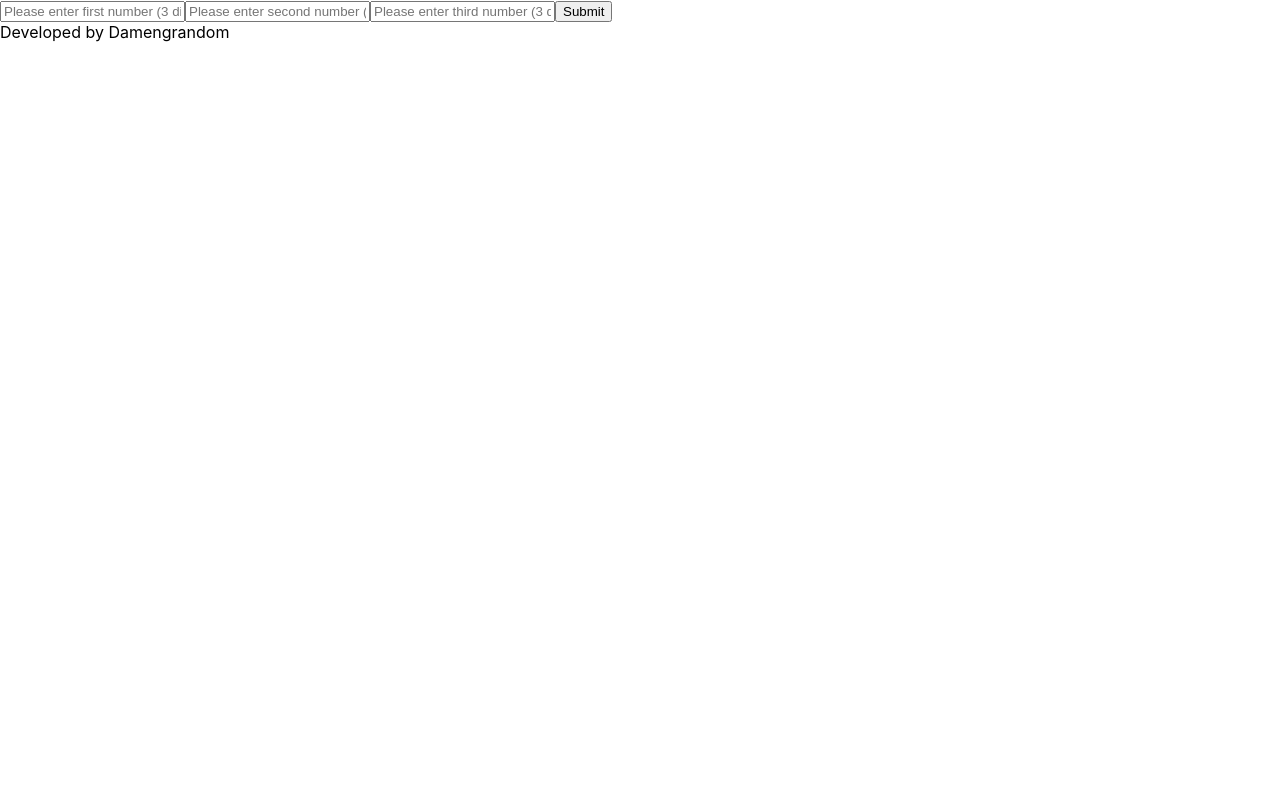
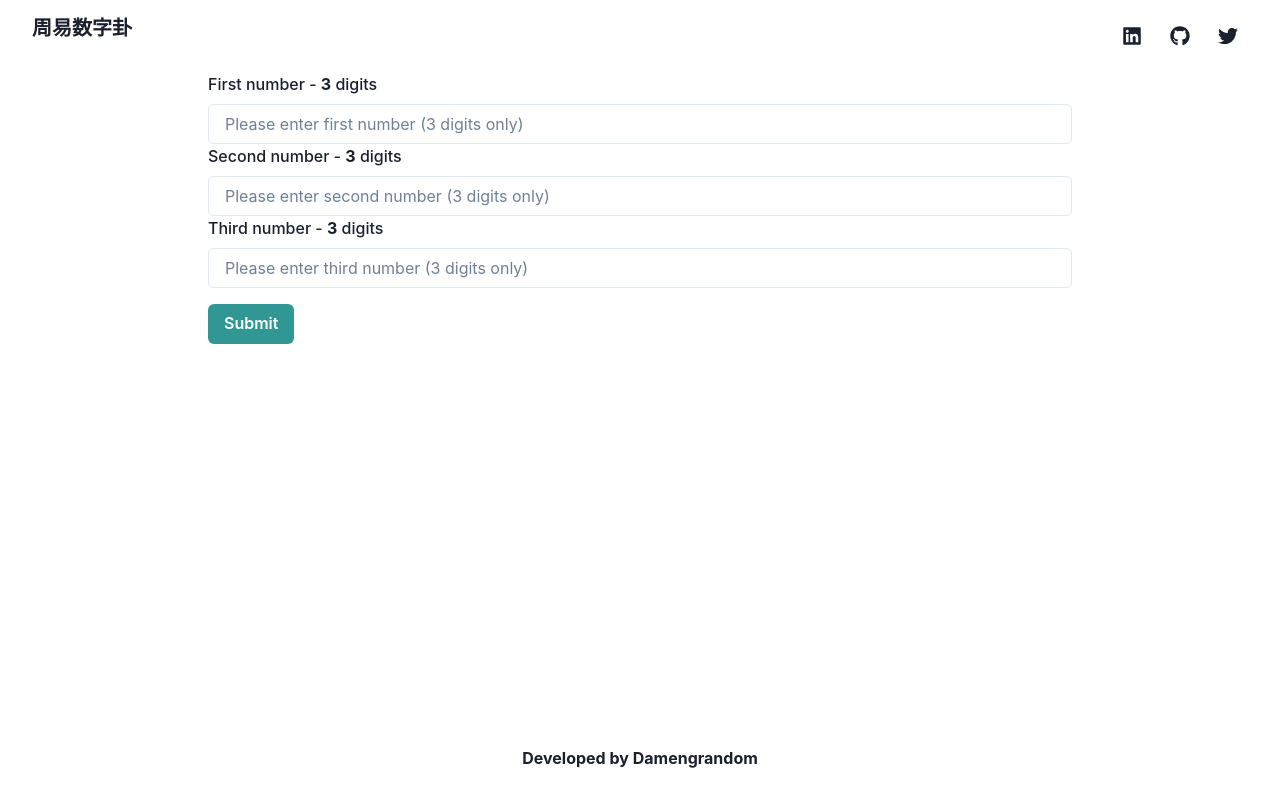
Before and after one commit to DamengRandom/number-div, a Next.js app: page / in a window 1280 px wide. Built offline with nearby package versions, Linux system fonts and the light colour scheme.

Commit message:
enhance ui form and layout

```diff
--- a/package.json
+++ b/package.json
@@ -17,6 +17,7 @@
     "react": "18.2.0",
     "react-dom": "18.2.0",
     "react-hook-form": "^7.41.5",
+    "react-icons": "^4.7.1",
     "react-query": "^3.39.2",
     "redis-om": "^0.3.6"
   },
--- a/pages/_app.js
+++ b/pages/_app.js
@@ -1,7 +1,14 @@
-import '../styles/globals.css'
+import "../styles/globals.css";
+import * as React from "react";
+// 1. import `ChakraProvider` component
+import { ChakraProvider } from "@chakra-ui/react";
 
 function MyApp({ Component, pageProps }) {
-  return <Component {...pageProps} />
+  return (
+    <ChakraProvider>
+      <Component {...pageProps} />
+    </ChakraProvider>
+  );
 }
 
-export default MyApp
+export default MyApp;
--- a/pages/api/data.js
+++ /dev/null
@@ -1,38 +0,0 @@
-const baGua = [
-  {
-    id: 1,
-    name: "qian",
-  },
-  {
-    id: 2,
-    name: "ze",
-  },
-  {
-    id: 3,
-    name: "li",
-  },
-  {
-    id: 4,
-    name: "zhen",
-  },
-  {
-    id: 5,
-    name: "xun",
-  },
-  {
-    id: 6,
-    name: "kan",
-  },
-  {
-    id: 7,
-    name: "gen",
-  },
-  {
-    id: 8,
-    name: "kun",
-  },
-];
-
-export default function handler(req, res) {
-  res.status(200).json({ result: baGua });
-}
--- a/pages/index.js
+++ b/pages/index.js
@@ -1,12 +1,26 @@
 import Head from "next/head";
 import { useState } from "react";
+import {
+  Box,
+  Button,
+  ButtonGroup,
+  Container,
+  Flex,
+  FormControl,
+  FormLabel,
+  FormErrorMessage,
+  Heading,
+  IconButton,
+  Input,
+  Spacer,
+} from "@chakra-ui/react";
+import { FaGithub, FaLinkedin, FaTwitter } from "react-icons/fa";
 import { useForm } from "react-hook-form";
 import {
   convertToGua,
   convertToYao,
   allGuas,
   allYaos,
-  // answer,
   answers,
 } from "../utils/helpers";
 
@@ -29,7 +43,11 @@ function request(data, setOutput) {
 
 export default function Home() {
   const [output, setOutput] = useState({});
-  const { register, handleSubmit } = useForm();
+  const {
+    register,
+    formState: { errors, isSubmitting },
+    handleSubmit,
+  } = useForm();
   // Concept: enter 3 3-digits numbers, make calculation, get result
 
   return (
@@ -43,7 +61,38 @@ export default function Home() {
         <link rel="icon" href="/favicon.ico" />
       </Head>
 
-      <main>
+      <main className="main">
+        <Flex px={8} py={4}>
+          <Box>
+            <Heading as="h3" size="md">
+              周易数字卦
+            </Heading>
+          </Box>
+          <Spacer />
+          <Box>
+            <ButtonGroup variant="ghost">
+              <IconButton
+                as="a"
+                href="#"
+                aria-label="LinkedIn"
+                icon={<FaLinkedin fontSize="1.25rem" />}
+              />
+              <IconButton
+                as="a"
+                href="#"
+                aria-label="GitHub"
+                icon={<FaGithub fontSize="1.25rem" />}
+              />
+              <IconButton
+                as="a"
+                href="#"
+                aria-label="Twitter"
+                icon={<FaTwitter fontSize="1.25rem" />}
+              />
+            </ButtonGroup>
+          </Box>
+        </Flex>
+        <Container maxW="4xl">
           <form
             onSubmit={handleSubmit((data) => {
               try {
@@ -53,20 +102,72 @@ export default function Home() {
               }
             })}
           >
-          <input
-            {...register("xia", { required: true })}
+            <FormControl isInvalid={errors.xia}>
+              <FormLabel htmlFor="xia">
+                First number - <b>3</b> digits
+              </FormLabel>
+              <Input
+                id="xia"
+                {...register("xia", {
+                  required: "This field is required",
+                  pattern: {
+                    value: /^\d{3}$/i,
+                    message: "Please enter a 3 digits postive number",
+                  },
+                })}
                 placeholder="Please enter first number (3 digits only)"
               />
-          <input
-            {...register("shang", { required: true })}
+              <FormErrorMessage>
+                {errors?.xia && errors?.xia?.message}
+              </FormErrorMessage>
+            </FormControl>
+            <FormControl isInvalid={errors.shang}>
+              <FormLabel htmlFor="shang">
+                Second number - <b>3</b> digits
+              </FormLabel>
+              <Input
+                id="shang"
+                {...register("shang", {
+                  required: "This field is required",
+                  pattern: {
+                    value: /^\d{3}$/i,
+                    message: "Please enter a 3 digits postive number",
+                  },
+                })}
                 placeholder="Please enter second number (3 digits only)"
               />
-          <input
-            {...register("yao", { required: true })}
+              <FormErrorMessage>
+                {errors?.shang && errors?.shang?.message}
+              </FormErrorMessage>
+            </FormControl>
+            <FormControl isInvalid={errors.yao}>
+              <FormLabel htmlFor="yao">
+                Third number - <b>3</b> digits
+              </FormLabel>
+              <Input
+                id="yao"
+                {...register("yao", {
+                  required: "This field is required",
+                  pattern: {
+                    value: /^\d{3}$/i,
+                    message: "Please enter a 3 digits postive number",
+                  },
+                })}
                 placeholder="Please enter third number (3 digits only)"
               />
-
-          <input type="submit" name="kan" />
+              <FormErrorMessage>
+                {errors?.yao && errors?.yao?.message}
+              </FormErrorMessage>
+            </FormControl>
+            <Button
+              type="submit"
+              name="kan"
+              mt={4}
+              colorScheme="teal"
+              isLoading={isSubmitting}
+            >
+              Submit
+            </Button>
           </form>
           {Object.keys(output)?.length > 0 && (
             <div>
@@ -88,9 +189,8 @@ export default function Home() {
                       height="180"
                       src={url}
                       title="YouTube video player"
-                    frameborder="0"
                       allow="accelerometer; autoplay; clipboard-write; encrypted-media; gyroscope; picture-in-picture; web-share"
-                    allowfullscreen
+                      allowFullScreen
                     ></iframe>
                   ))}
                 </>
@@ -113,9 +213,15 @@ export default function Home() {
               )}
             </div>
           )}
+        </Container>
       </main>
-
-      <footer>Developed by Damengrandom</footer>
+      <footer>
+        <Box p={8}>
+          <Heading as="h2" size="sm">
+            Developed by Damengrandom
+          </Heading>
+        </Box>
+      </footer>
     </>
   );
 }
--- a/styles/globals.css
+++ b/styles/globals.css
@@ -15,6 +15,20 @@ a {
   box-sizing: border-box;
 }
 
+#__next {
+  display: flex;
+  min-height: 100vh;
+  flex-direction: column;
+}
+
+.main {
+  flex: 1;
+}
+
+footer {
+  text-align: center;
+}
+
 @media (prefers-color-scheme: dark) {
   html {
     color-scheme: dark;
```
Also changed, not shown: 2 other files (tests, documents, lock files or other folders). Lines whose indentation alone changed are shown as unchanged.
